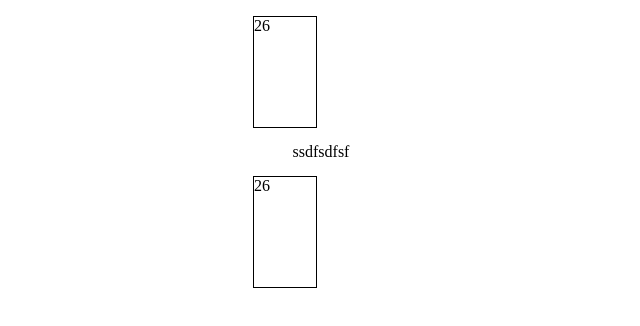
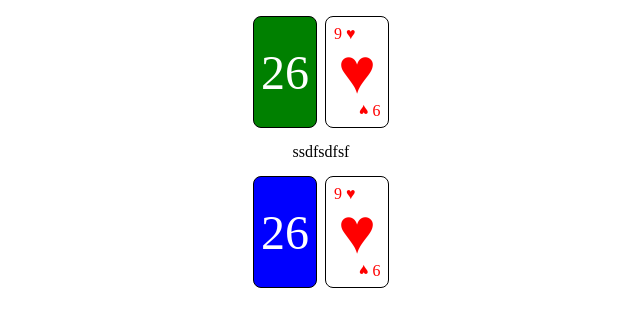
Before and after one commit to SMakaiTakori/js_card_game, a plain HTML site: page index.html in a window 1280 px wide. Shown: the whole page, without its empty margins (319-959 px from the left). Drawn offline with Linux system fonts and the light colour scheme.

Commit message:
added styling to the computer and player card slots

```diff
--- a/index.html
+++ b/index.html
@@ -11,9 +11,13 @@
   </head>
   <body>
     <div class="computer-deck deck">26</div>
-    <div class="computer-card-slot card-slot"></div>
+    <div class="computer-card-slot card-slot">
+      <div class="card red" data-value="9 ♥">♥</div>
+    </div>
     <div class="text">ssdfsdfsf</div>
     <div class="player-deck deck">26</div>
-    <div class="player-card-slot card-slot"></div>
+    <div class="player-card-slot card-slot">
+      <div class="card red" data-value="9 ♥">♥</div>
+    </div>
   </body>
 </html>
--- a/styles.css
+++ b/styles.css
@@ -19,6 +19,21 @@ body {
   height: 100%;
   width: 100%;
   border: 1px solid black;
+  display: flex;
+  justify-content: center;
+  align-items: center;
+  font-size: 3rem;
+  border-radius: 0.5rem;
+  color: white;
+  user-select: none;
+}
+
+.computer-deck {
+  background-color: green;
+}
+
+.player-deck {
+  background-color: blue;
 }
 
 .text {
@@ -27,3 +42,41 @@ body {
   justify-content: center;
   align-items: center;
 }
+
+.card {
+  position: relative;
+  height: 100%;
+  width: 100%;
+  border: 1px solid black;
+  border-radius: 0.5rem;
+  display: flex;
+  justify-content: center;
+  align-items: center;
+  font-size: 4rem;
+}
+
+.card.red {
+  color: red;
+}
+
+.card.black {
+  color: black;
+}
+
+.card::before,
+.card::after {
+  position: absolute;
+  content: attr(data-value);
+  font-size: 1rem;
+}
+
+.card::before {
+  top: 0.5rem;
+  left: 0.5rem;
+}
+
+.card::after {
+  bottom: 0.5rem;
+  right: 0.5rem;
+  transform: rotate(180deg);
+}
```
